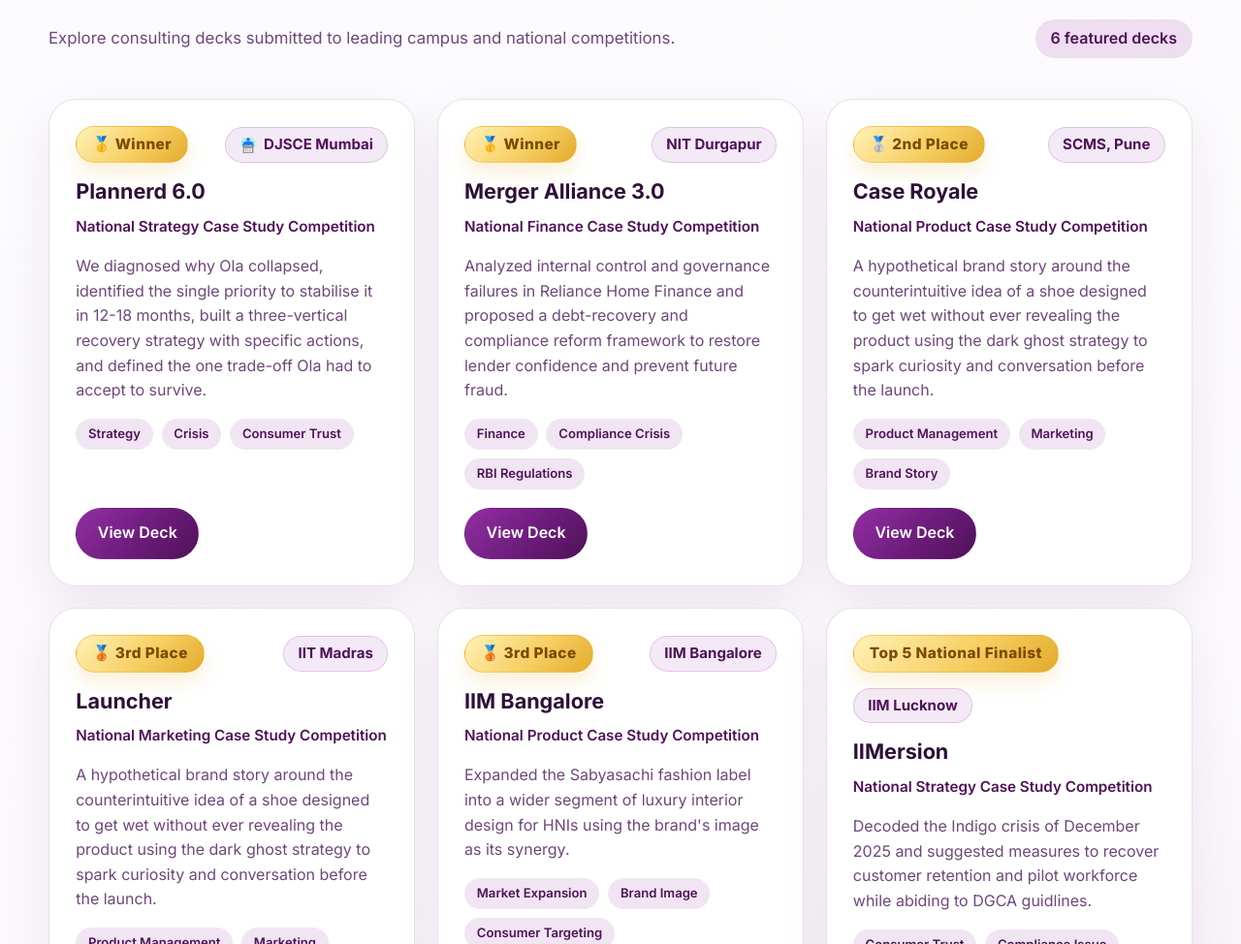
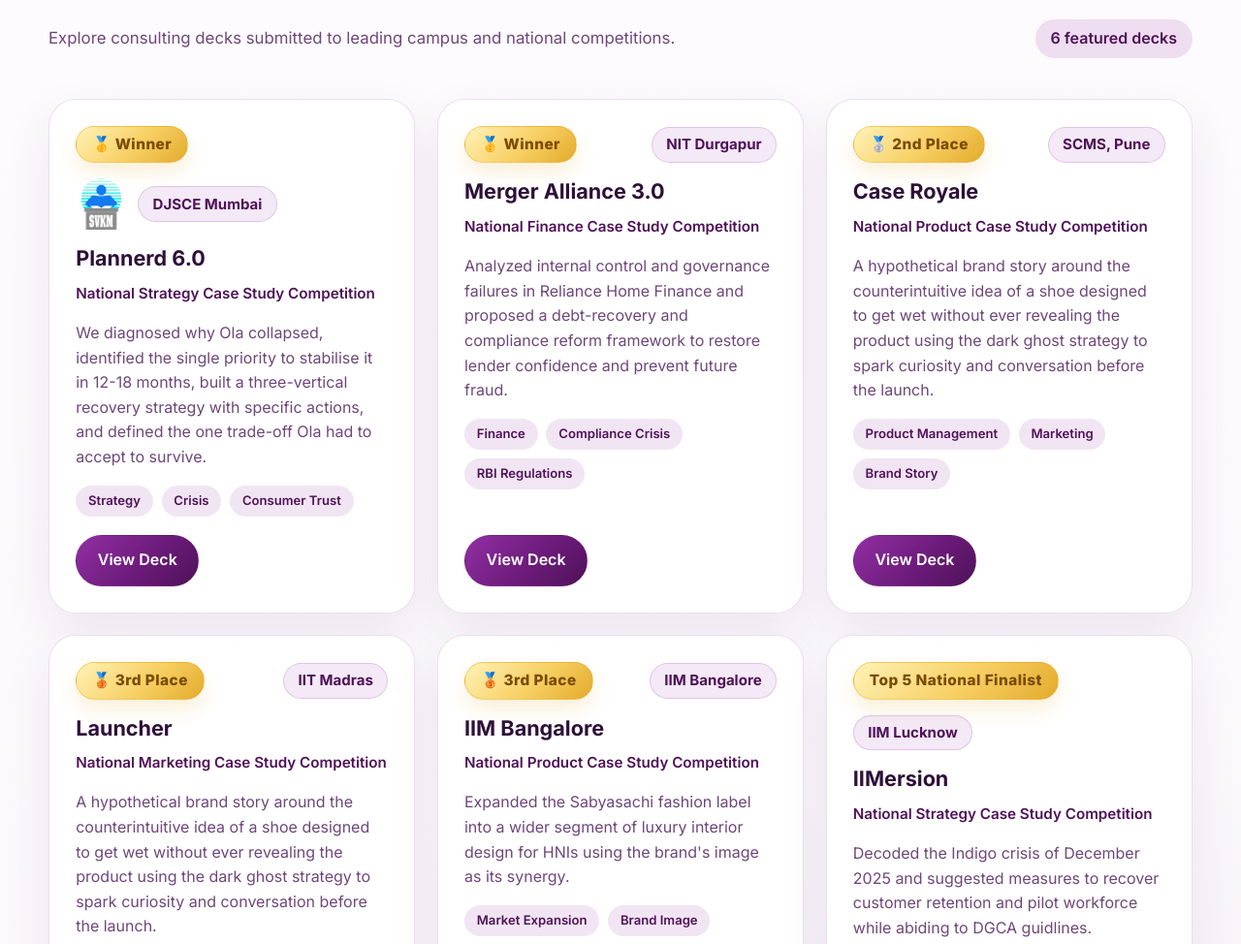
Before and after one commit to SarthakMane2704/project-website, a website: page index.html in a window 1280 px wide. Shown: the part 2260-3234 px from the top of the page at 97% size. Drawn offline with Linux system fonts and the light colour scheme.

Commit message:
Adjust DJSCE logo placement and size

```diff
--- a/index.html
+++ b/index.html
@@ -149,9 +149,11 @@
     <article class="competition-card reveal">
       <div class="card-topline">
         <span class="position-badge"></span>
-        <span class="college-name">
+        <span class="college-meta">
           <img class="college-logo" alt="">
+          <span class="college-name">
           <span class="college-name-text"></span>
+        </span>
         </span>
       </div>
       <h3 class="competition-title"></h3>
--- a/style.css
+++ b/style.css
@@ -414,6 +414,12 @@ textarea {
   flex-wrap: wrap;
 }
 
+.college-meta {
+  display: inline-flex;
+  align-items: center;
+  gap: 0.7rem;
+}
+
 .position-badge {
   display: inline-flex;
   align-items: center;
@@ -433,7 +439,6 @@ textarea {
 .college-name {
   display: inline-flex;
   align-items: center;
-  gap: 0.45rem;
   min-height: 2.3rem;
   padding: 0.32rem 0.9rem;
   border-radius: var(--radius-sm);
@@ -445,8 +450,8 @@ textarea {
 }
 
 .college-logo {
-  width: 1.1rem;
-  height: 1.1rem;
+  width: 3.3rem;
+  height: 3.3rem;
   object-fit: contain;
   flex: 0 0 auto;
 }
```
